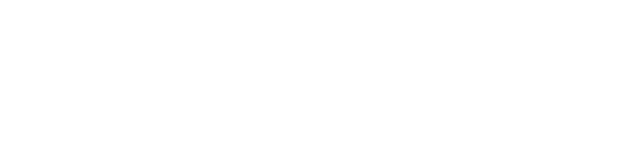
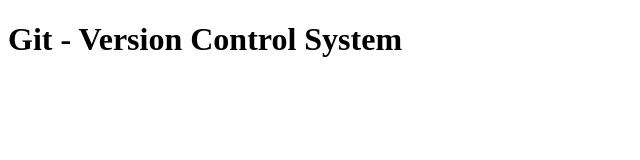
Before and after one commit to MasterJuan/hello_world_git, a plain HTML site: page index.html in a window 1280 px wide. Shown: the whole page, without its empty margins (0-640 px from the left). Drawn offline with Linux system fonts and the light colour scheme.

Commit message:
'Added the h1 header

```diff
--- a/index.html
+++ b/index.html
@@ -6,6 +6,6 @@
 </head>
 
 <body>
-
+<h1>Git -  Version Control System</h1>
 </body>
 </html>
```
